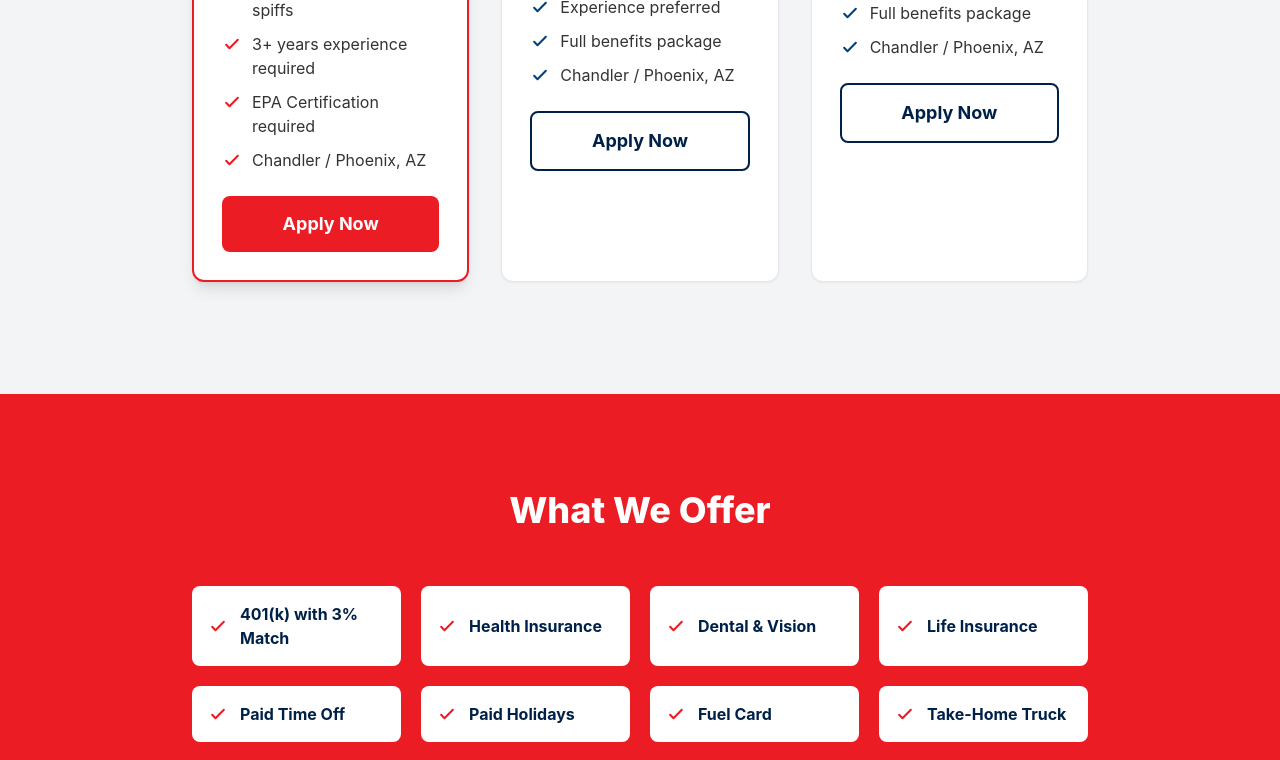
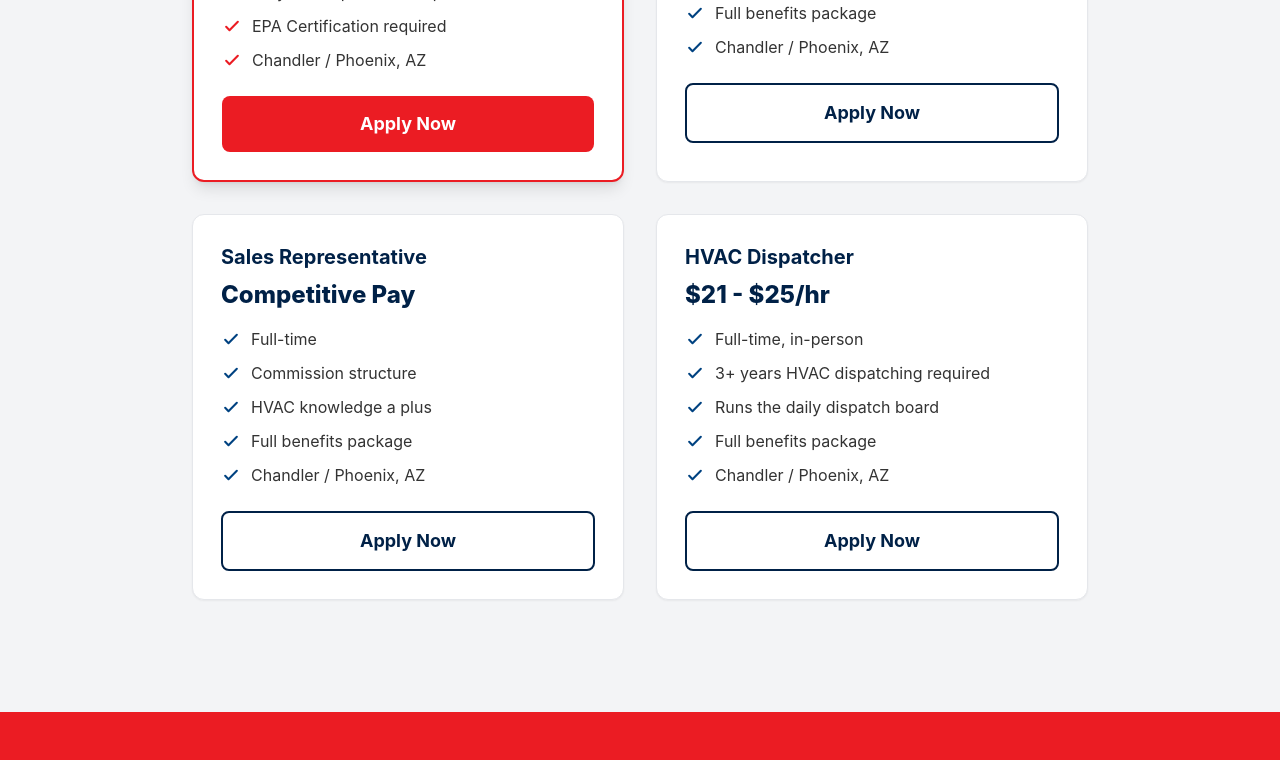
Before and after one commit to joelckeith-web/blog.viking-hvac, a Next.js app: page /careers in a window 1280 px wide. Shown: the part 2882-3642 px from the top of the page. Built offline with nearby package versions, Linux system fonts and the light colour scheme; no server answers.

Commit message:
Add HVAC Dispatcher to careers page + application dropdown

```diff
--- a/app/careers/page.tsx
+++ b/app/careers/page.tsx
@@ -153,7 +153,7 @@ export default function CareersPage() {
           <h2 className="text-3xl md:text-4xl font-extrabold text-[#002147] text-center mb-14">
             Open Positions
           </h2>
-          <div className="grid md:grid-cols-3 gap-8 max-w-4xl mx-auto">
+          <div className="grid md:grid-cols-2 gap-8 max-w-4xl mx-auto">
             {/* Senior HVAC Service Tech */}
             <div className="rounded-xl border-2 border-[#eb1c23] shadow-lg p-7 relative bg-white">
               <div className="absolute -top-3 left-6 bg-[#eb1c23] text-white text-xs font-bold px-4 py-1 rounded-full uppercase tracking-wide">
@@ -197,6 +197,23 @@ export default function CareersPage() {
               <p className="text-[#002147] font-extrabold text-2xl mb-4">Competitive Pay</p>
               <ul className="text-base text-[#333] space-y-2.5 mb-6">
                 {['Full-time', 'Commission structure', 'HVAC knowledge a plus', 'Full benefits package', 'Chandler / Phoenix, AZ'].map((item) => (
+                  <li key={item} className="flex items-start gap-2.5">
+                    <svg className="w-5 h-5 text-[#004281] mt-0.5 flex-shrink-0" fill="none" stroke="currentColor" viewBox="0 0 24 24"><path strokeLinecap="round" strokeLinejoin="round" strokeWidth={2.5} d="M5 13l4 4L19 7" /></svg>
+                    <span>{item}</span>
+                  </li>
+                ))}
+              </ul>
+              <a href="#apply" className="block w-full border-2 border-[#002147] hover:bg-[#002147] hover:text-white text-[#002147] font-bold py-3.5 rounded-lg text-center text-lg transition-colors">
+                Apply Now
+              </a>
+            </div>
+
+            {/* HVAC Dispatcher */}
+            <div className="rounded-xl border border-gray-200 shadow-sm p-7 bg-white">
+              <h3 className="text-xl font-bold text-[#002147] mb-2">HVAC Dispatcher</h3>
+              <p className="text-[#002147] font-extrabold text-2xl mb-4">$21 - $25/hr</p>
+              <ul className="text-base text-[#333] space-y-2.5 mb-6">
+                {['Full-time, in-person', '3+ years HVAC dispatching required', 'Runs the daily dispatch board', 'Full benefits package', 'Chandler / Phoenix, AZ'].map((item) => (
                   <li key={item} className="flex items-start gap-2.5">
                     <svg className="w-5 h-5 text-[#004281] mt-0.5 flex-shrink-0" fill="none" stroke="currentColor" viewBox="0 0 24 24"><path strokeLinecap="round" strokeLinejoin="round" strokeWidth={2.5} d="M5 13l4 4L19 7" /></svg>
                     <span>{item}</span>
--- a/components/CareerForm.tsx
+++ b/components/CareerForm.tsx
@@ -7,6 +7,7 @@ const POSITIONS = [
   'Senior HVAC Service Technician',
   'HVAC Install Technician',
   'Sales Representative',
+  'HVAC Dispatcher',
 ] as const;
 
 const EXPERIENCE_LEVELS = [
```
